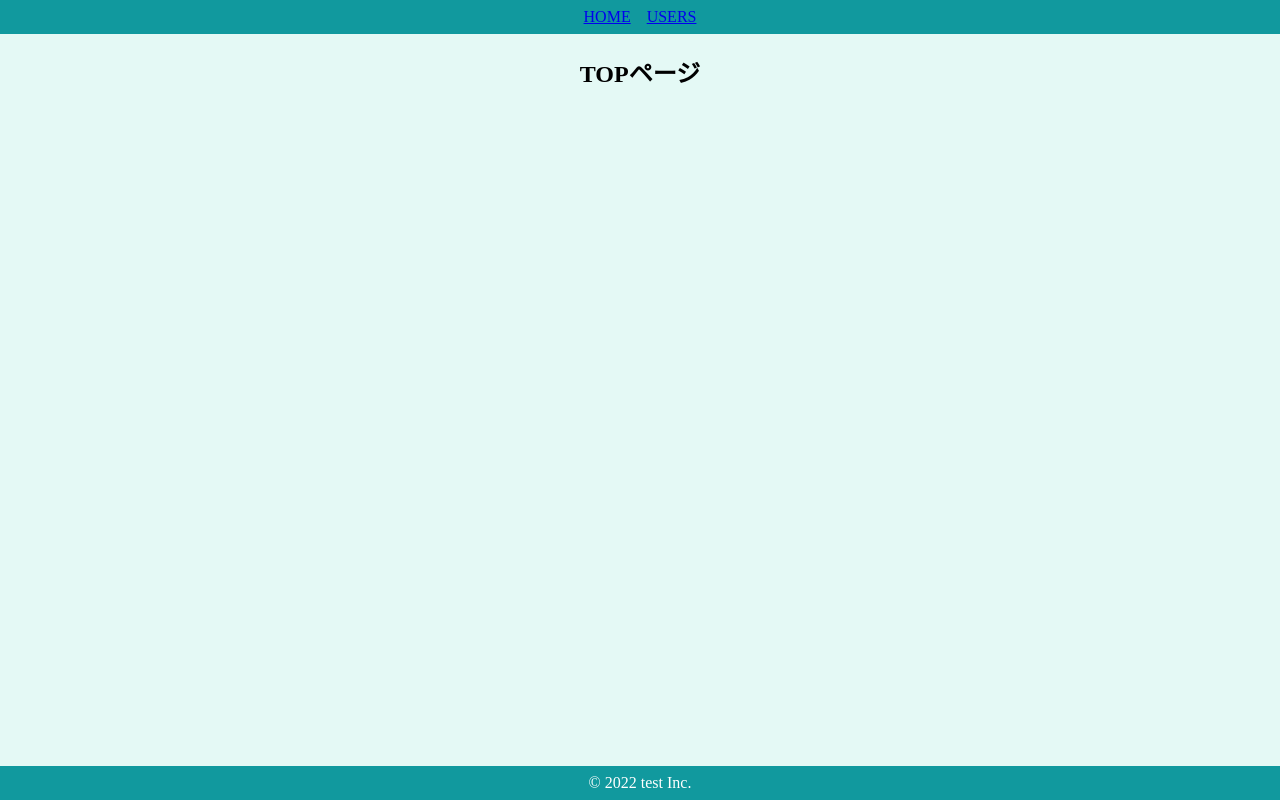
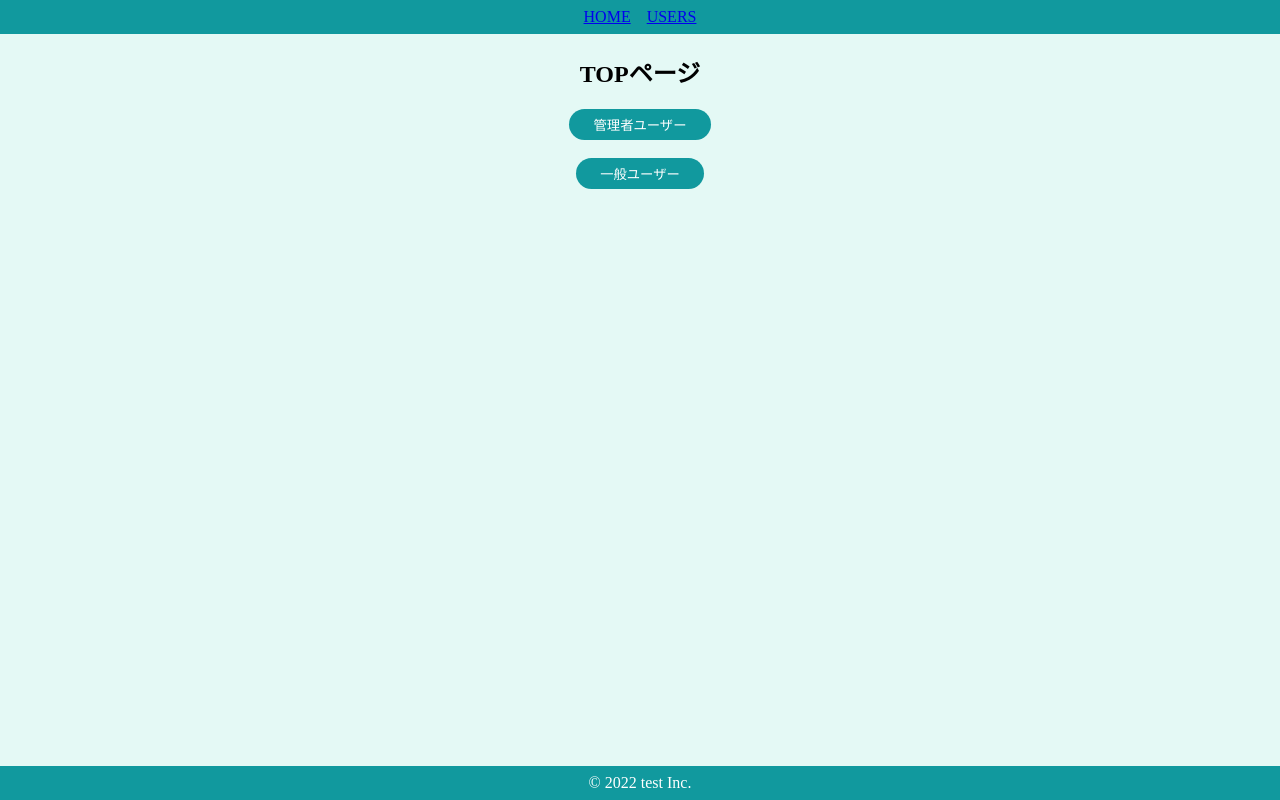
Before and after one commit to Hiratto/udemy-practice-react209, a React (Create React App) app: page / in a window 1280 px wide. Built offline with nearby package versions, Linux system fonts and the light colour scheme.

Commit message:
管理者・一般ボタン

```diff
--- a/src/components/atoms/button/SecondaryButton.jsx
+++ b/src/components/atoms/button/SecondaryButton.jsx
@@ -2,7 +2,7 @@ import styled from "styled-components";
 import { BaseButton } from "./BaseButton";
 
 export const SecondaryButton = (props) => {
-  const { children } = props;
+  const { children, onClick } = props;
   return <SButton>{children}</SButton>;
 };
 
--- a/src/components/pages/Top.jsx
+++ b/src/components/pages/Top.jsx
@@ -1,9 +1,14 @@
 import styled from "styled-components";
+import { SecondaryButton } from "../atoms/button/SecondaryButton";
 
 export const Top = () => {
   return (
     <SContainer>
       <h2>TOPページ</h2>
+      <SecondaryButton>管理者ユーザー</SecondaryButton>
+      <br />
+      <br />
+      <SecondaryButton>一般ユーザー</SecondaryButton>
     </SContainer>
   );
 };
```
